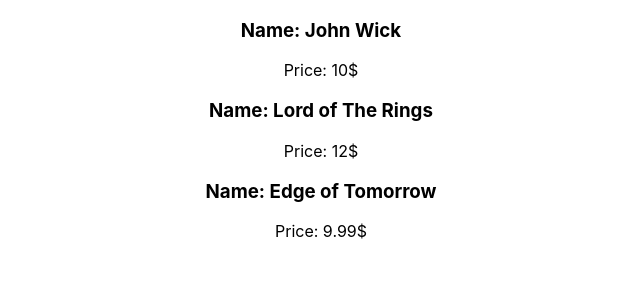
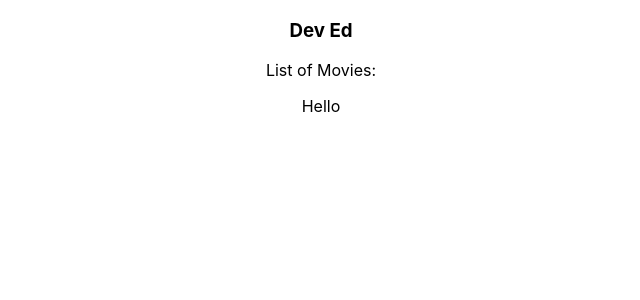
Before and after one commit to fakhriyusifli/react-context-api, a React (Create React App) app: page / in a window 1280 px wide. Shown: the top 300 px of the page, without its empty margins (319-959 px from the left). Built offline with nearby package versions, Linux system fonts and the light colour scheme.

Commit message:
added context api and nav comp

```diff
--- a/src/App.js
+++ b/src/App.js
@@ -1,11 +1,16 @@
 import './App.css';
 import MovieList from "./components/MovieList/MovieList";
+import Nav from './components/Nav/Nav';
+import {MovieProvider} from './components/MovieContext/MovieContext';
 
 function App() {
   return (
-    <div className="App">
-      <MovieList />
-    </div>
+    <MovieProvider>
+      <div className="App">
+        <Nav />
+        <MovieList />
+      </div>
+    </MovieProvider>
   );
 }
 
--- a/src/components/Movie/Movie.jsx
+++ b/src/components/Movie/Movie.jsx
@@ -1,11 +1,11 @@
 import React from "react";
 
-const Movie = (props) =>{
+const Movie = ({name, price}) =>{
 
     return(
         <div>
-            <h3>Name: {props.name}</h3>
-            <p>Price: {props.price}</p>
+            <h3>Name: {name}</h3>
+            <p>Price: {price}</p>
         </div>
     );
 };
--- /dev/null
+++ b/src/components/MovieContext/MovieContext.jsx
@@ -0,0 +1,31 @@
+import React, {useState, createContext} from 'react';
+
+export const MovieContext = createContext();
+
+export const MovieProvider = (props) =>{
+
+    const [movies, setMovies] = useState([
+        {
+            name: 'John Wick',
+            price: '10$',
+            id: 451456
+        },
+        {
+            name: 'Lord of The Rings',
+            price: '12$',
+            id: 123456
+        },
+        {
+            name: 'Edge of Tomorrow',
+            price: '9.99$',
+            id: 654321
+        }
+    ]);
+
+    return(
+        <MovieContext.Provider value='Hello'>
+            {props.children}
+        </MovieContext.Provider>
+    );
+
+}
--- a/src/components/MovieList/MovieList.jsx
+++ b/src/components/MovieList/MovieList.jsx
@@ -1,35 +1,20 @@
-import React, {useState} from "react";
-import Movie from "../Movie/Movie";
+import React, {useState, useContext} from "react";
+// import Movie from "../Movie/Movie";
+import {MovieContext} from '../MovieContext/MovieContext';
 
 const MovieList = () =>{
-
-    const [movies, setMovies] = useState([
-        {
-            name: 'John Wick',
-            price: '10$',
-            id: 451456
-        },
-        {
-            name: 'Lord of The Rings',
-            price: '12$',
-            id: 123456
-        },
-        {
-            name: 'Edge of Tomorrow',
-            price: '9.99$',
-            id: 654321
-        }
-    ]);
+    const value = useContext(MovieContext);
 
     return(
         <div>
-            {movies.map(movie =>(
+            {value}
+            {/* {movies.map(movie =>(
                 <Movie
                     name={movie.name}
                     price={movie.price}
                     key={movie.id}
                 />
-            ))}
+            ))} */}
         </div>
     );
 };
--- /dev/null
+++ b/src/components/Nav/Nav.jsx
@@ -0,0 +1,12 @@
+import React from 'react';
+
+const Nav =() =>{
+    return (
+        <div>
+            <h3>Dev Ed</h3>
+            <p>List of Movies: </p>
+        </div>
+    );
+}
+
+export default Nav;
```
